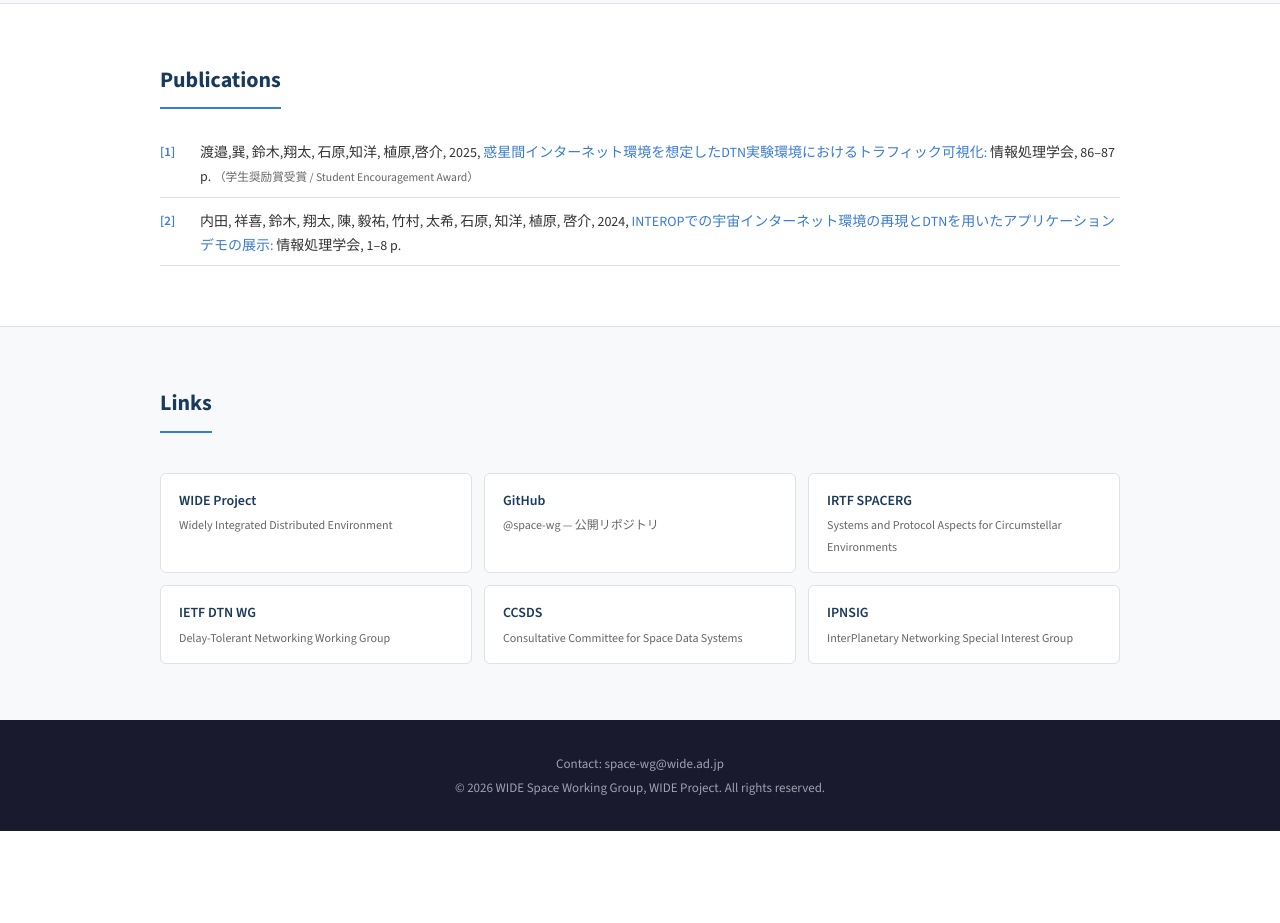
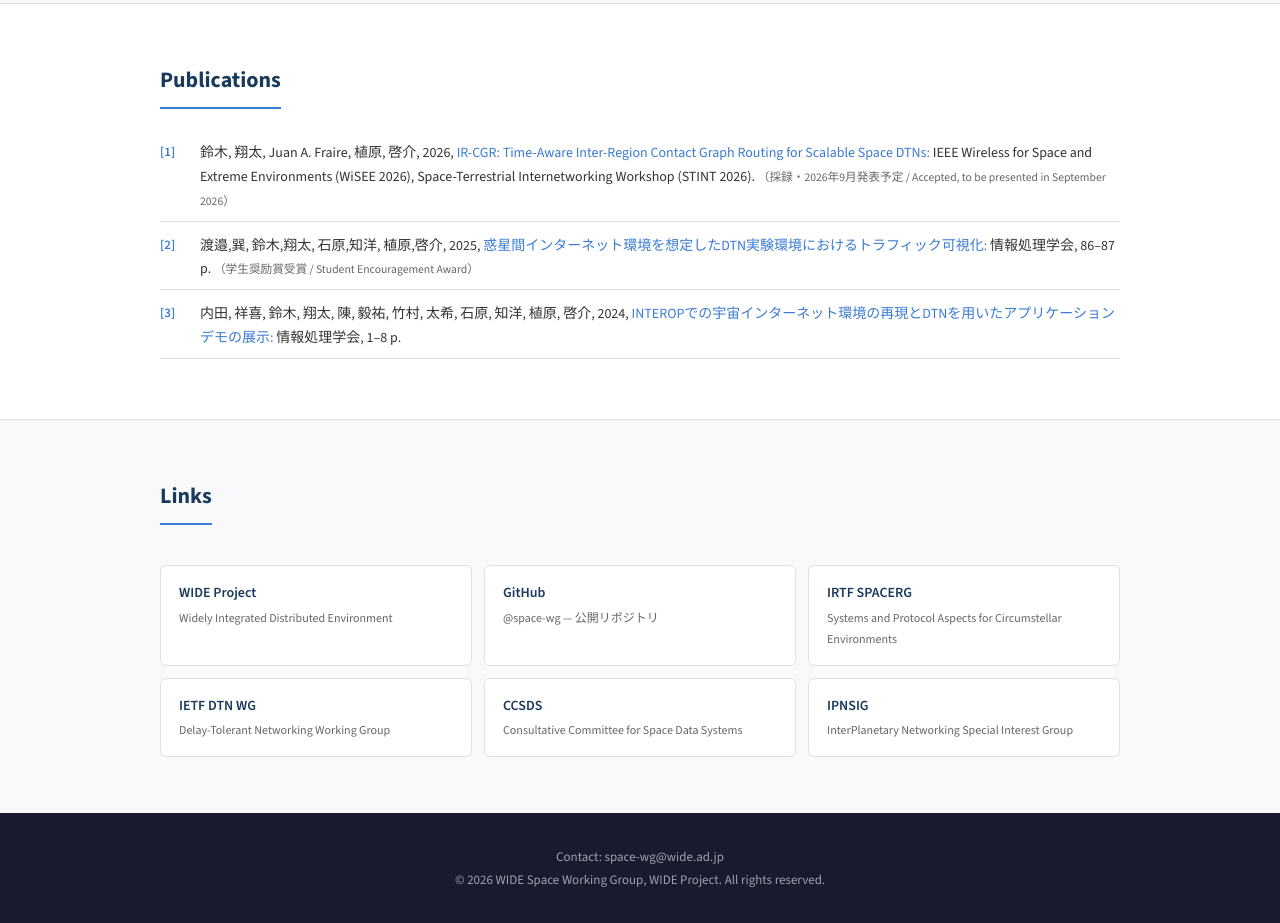
Before and after one commit to space-wg/space-wg.github.io, a plain HTML site: page index.html in a window 1280 px wide. Shown: the part 3720-4643 px from the top of the page. Before the commit the page ends 4551 px from the top, so only its background shows below. Drawn offline with nearby package versions, Linux system fonts and the light colour scheme.

Commit message:
STINT 2026採録論文を掲載

```diff
--- a/index.html
+++ b/index.html
@@ -264,6 +264,11 @@
       <h2>Publications</h2>
       <ol class="pub-list">
         <li>
+          鈴木, 翔太, Juan A. Fraire, 植原, 啓介, 2026, <a href="https://stintworkshops.org/" target="_blank"
+            rel="noopener">IR-CGR: Time-Aware Inter-Region Contact Graph Routing for Scalable Space DTNs:</a> IEEE Wireless for Space and Extreme Environments (WiSEE 2026), Space-Terrestrial Internetworking Workshop (STINT 2026).
+          <small>（採録・2026年9月発表予定 / Accepted, to be presented in September 2026）</small>
+        </li>
+        <li>
           渡邉,巽, 鈴木,翔太, 石原,知洋, 植原,啓介, 2025, <a href="https://ipsj.ixsq.nii.ac.jp/records/2005998" target="_blank"
             rel="noopener">惑星間インターネット環境を想定したDTN実験環境におけるトラフィック可視化:</a> 情報処理学会, 86–87 p.
           <small>（学生奨励賞受賞 / Student Encouragement Award）</small>
```
